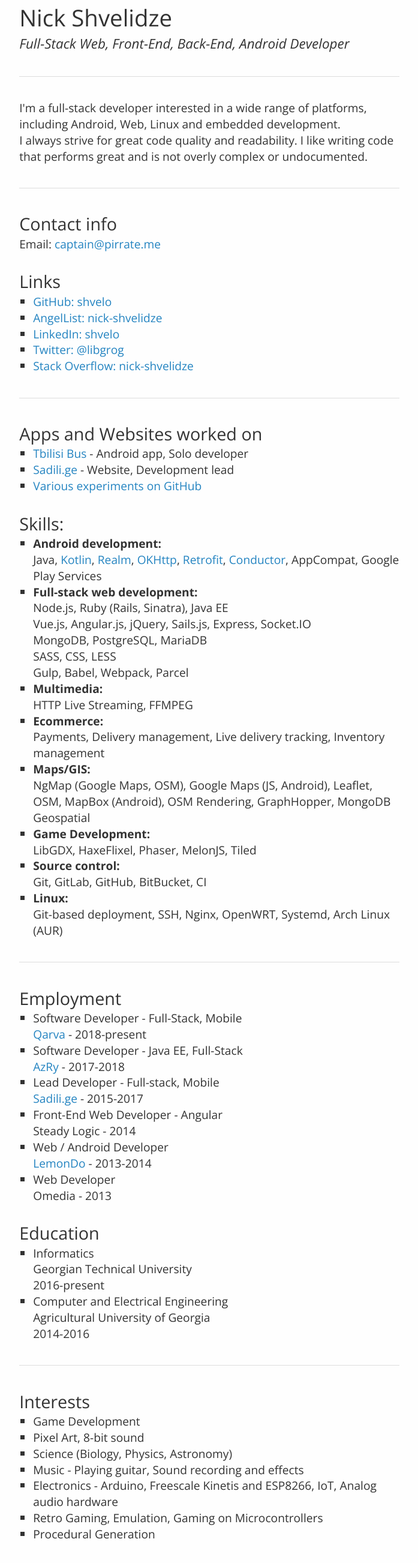
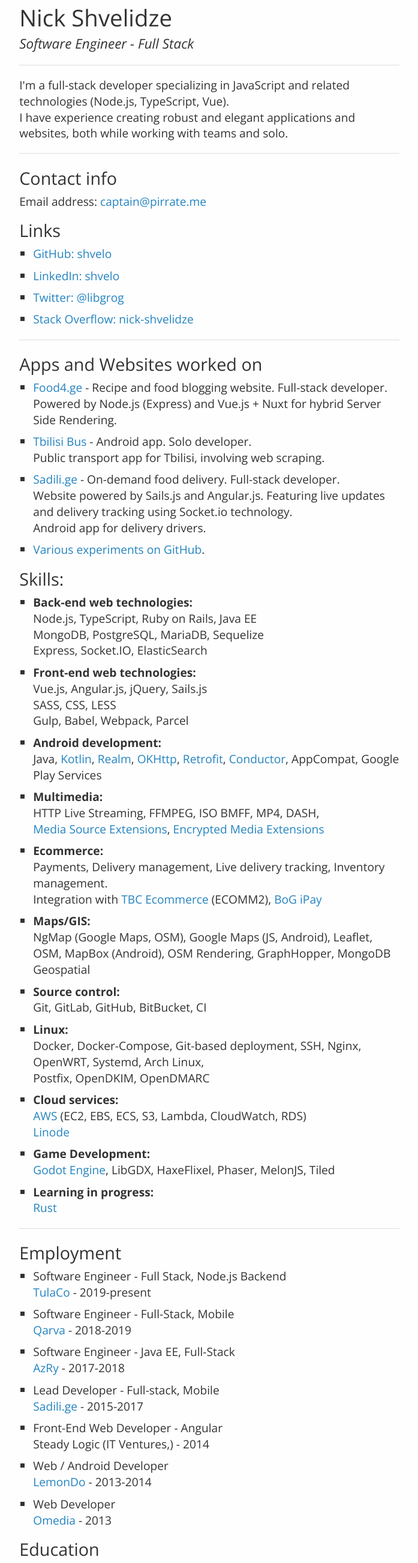
Before and after one commit to shvelo/resume, a website: page resume.html in a window 1280 px wide. Shown: the part 32-2637 px from the top of the page at 60% size, without its empty margins (291-988 px from the left). Drawn offline with nearby package versions, Linux system fonts and the light colour scheme.

Commit message:
Update Resume

```diff
--- a/js/insm.js
+++ /dev/null
@@ -1,3 +0,0 @@
-var e = "pncgnva@c"+"veengr.zr",
-a = e.replace(/[a-zA-Z]/g,function(c){return String.fromCharCode((c<="Z"?90:122)>=(c=c.charCodeAt(0)+13)?c:c-26);});
-document.write("<a h"+"ref='"+"ma"+"ilto"+":"+addr+"'>"+addr+"</a>");
--- a/resume.html
+++ b/resume.html
@@ -9,17 +9,17 @@
 </head>
 <body>
 	<h1 id="nick-shvelidze">Nick Shvelidze</h1>
-<h3 id="full-stack-web-front-end-back-end-android-developer">Full-Stack Web, Front-End, Back-End, Android Developer</h3>
+<h3 id="software-engineer---full-stack">Software Engineer - Full Stack</h3>
 <hr>
-<p>I&#39;m a full-stack developer interested in a wide range of platforms, including Android, Web, Linux and embedded development.</p>
-<p>I always strive for great code quality and readability. I like writing code that performs great and is not overly complex or undocumented.</p>
+<p>I&#39;m a full-stack developer specializing in JavaScript
+and related technologies (Node.js, TypeScript, Vue).</p>
+<p>I have experience creating robust and elegant applications and websites, both while working with teams and solo.</p>
 <hr>
 <h2 id="contact-info">Contact info</h2>
-<p>Email: <a href="mailto:captain@pirrate.me">captain@pirrate.me</a></p>
+<p>Email address: <a href="mailto:captain@pirrate.me">captain@pirrate.me</a></p>
 <h2 id="links">Links</h2>
 <ul>
 <li><a href="https://github.com/shvelo">GitHub: shvelo</a></li>
-<li><a href="https://angel.co/nick-shvelidze">AngelList: nick-shvelidze</a></li>
 <li><a href="https://www.linkedin.com/in/shvelo">LinkedIn: shvelo</a></li>
 <li><a href="https://twitter.com/libgrog">Twitter: @libgrog</a></li>
 <li><a href="https://stackoverflow.com/users/995041/nick-shvelidze">Stack Overflow: nick-shvelidze</a></li>
@@ -27,47 +27,54 @@
 <hr>
 <h2 id="apps-and-websites-worked-on">Apps and Websites worked on</h2>
 <ul>
-<li><a href="https://play.google.com/store/apps/details?id=com.tbilisi.bus">Tbilisi Bus</a> - Android app, Solo developer</li>
-<li><a href="https://sadili.ge">Sadili.ge</a> - Website, Development lead</li>
-<li><a href="http://pirrate.me/">Various experiments on GitHub</a></li>
+<li><a href="https://food4.ge">Food4.ge</a> - Recipe and food blogging website. Full-stack developer.<br>Powered by Node.js (Express) and Vue.js + Nuxt for hybrid Server Side Rendering.</li>
+<li><a href="https://play.google.com/store/apps/details?id=com.tbilisi.bus">Tbilisi Bus</a> - Android app. Solo developer.<br>Public transport app for Tbilisi, involving web scraping.</li>
+<li><a href="https://sadili.ge">Sadili.ge</a> - On-demand food delivery. Full-stack developer.<br>Website powered by Sails.js and Angular.js. Featuring live updates and delivery tracking using Socket.io technology.<br>Android app for delivery drivers.</li>
+<li><a href="http://pirrate.me/">Various experiments on GitHub</a>.</li>
 </ul>
 <h2 id="skills">Skills:</h2>
 <ul>
-<li><strong>Android development:</strong><br>Java, <a href="https://kotlinlang.org/">Kotlin</a>, <a href="https://realm.io/">Realm</a>, <a href="http://square.github.io/okhttp/">OKHttp</a>,
-<a href="http://square.github.io/retrofit/">Retrofit</a>, <a href="https://github.com/bluelinelabs/Conductor">Conductor</a>, AppCompat, Google Play Services</li>
-<li><strong>Full-stack web development:</strong><br>Node.js, Ruby (Rails, Sinatra), Java EE<br>Vue.js, Angular.js, jQuery, Sails.js, Express, Socket.IO<br>MongoDB, PostgreSQL, MariaDB<br>SASS, CSS, LESS<br>Gulp, Babel, Webpack, Parcel  </li>
-<li><strong>Multimedia:</strong><br>HTTP Live Streaming, FFMPEG</li>
-<li><strong>Ecommerce:</strong><br>Payments, Delivery management, Live delivery tracking, Inventory management</li>
-<li><strong>Maps/GIS:</strong><br>NgMap (Google Maps, OSM), Google Maps (JS, Android), Leaflet, OSM, MapBox (Android), OSM Rendering, GraphHopper, MongoDB Geospatial  </li>
-<li><strong>Game Development:</strong><br>LibGDX, HaxeFlixel, Phaser, MelonJS, Tiled</li>
-<li><strong>Source control:</strong><br>Git, GitLab, GitHub, BitBucket, CI  </li>
-<li><strong>Linux:</strong><br>Git-based deployment, SSH, Nginx, OpenWRT, Systemd, Arch Linux (AUR)</li>
+<li><strong>Back-end web technologies:</strong><br>Node.js, TypeScript, Ruby on Rails, Java EE<br>MongoDB, PostgreSQL, MariaDB, Sequelize<br>Express, Socket.IO, ElasticSearch</li>
+<li><strong>Front-end web technologies:</strong><br>Vue.js, Angular.js, jQuery, Sails.js<br>SASS, CSS, LESS<br>Gulp, Babel, Webpack, Parcel</li>
+<li><strong>Android development:</strong><br>Java, <a href="https://kotlinlang.org/">Kotlin</a>,
+<a href="https://realm.io/">Realm</a>,
+<a href="http://square.github.io/okhttp/">OKHttp</a>,
+<a href="http://square.github.io/retrofit/">Retrofit</a>,
+<a href="https://github.com/bluelinelabs/Conductor">Conductor</a>, AppCompat, Google Play Services</li>
+<li><strong>Multimedia:</strong><br>HTTP Live Streaming, FFMPEG, ISO BMFF, MP4, DASH,<br><a href="https://www.w3.org/TR/media-source/">Media Source Extensions</a>,
+<a href="https://www.w3.org/TR/encrypted-media/">Encrypted Media Extensions</a></li>
+<li><strong>Ecommerce:</strong><br>Payments, Delivery management, Live delivery tracking, Inventory management.<br>Integration with <a href="https://www.tbcbank.ge/web/en/e-commerce">TBC Ecommerce</a> (ECOMM2), <a href="https://ipay.ge/">BoG iPay</a></li>
+<li><strong>Maps/GIS:</strong><br>NgMap (Google Maps, OSM), Google Maps (JS, Android), Leaflet, OSM, MapBox (Android),
+OSM Rendering, GraphHopper, MongoDB Geospatial</li>
+<li><strong>Source control:</strong><br>Git, GitLab, GitHub, BitBucket, CI</li>
+<li><strong>Linux:</strong><br>Docker, Docker-Compose, Git-based deployment, SSH, Nginx, OpenWRT, Systemd, Arch Linux,<br>Postfix, OpenDKIM, OpenDMARC</li>
+<li><strong>Cloud services:</strong><br><a href="https://aws.amazon.com/">AWS</a> (EC2, EBS, ECS, S3, Lambda, CloudWatch, RDS)<br><a href="https://www.linode.com/">Linode</a></li>
+<li><strong>Game Development:</strong><br><a href="https://godotengine.org/">Godot Engine</a>, LibGDX, HaxeFlixel, Phaser, MelonJS, Tiled</li>
+<li><strong>Learning in progress:</strong><br><a href="https://www.rust-lang.org/">Rust</a></li>
 </ul>
 <hr>
 <h2 id="employment">Employment</h2>
 <ul>
-<li>Software Developer - Full-Stack, Mobile<br><a href="https://qarva.com">Qarva</a> - 2018-present</li>
-<li>Software Developer - Java EE, Full-Stack<br><a href="https://azry.com">AzRy</a> - 2017-2018</li>
+<li>Software Engineer - Full Stack, Node.js Backend<br><a href="https://tula.co">TulaCo</a> - 2019-present</li>
+<li>Software Engineer - Full-Stack, Mobile<br><a href="https://qarva.com">Qarva</a> - 2018-2019</li>
+<li>Software Engineer - Java EE, Full-Stack<br><a href="https://azry.com">AzRy</a> - 2017-2018</li>
 <li>Lead Developer - Full-stack, Mobile<br><a href="https://sadili.ge">Sadili.ge</a> - 2015-2017</li>
-<li>Front-End Web Developer - Angular<br>Steady Logic - 2014</li>
+<li>Front-End Web Developer - Angular<br>Steady Logic (IT Ventures,) - 2014</li>
 <li>Web / Android Developer<br><a href="http://www.lemondo.com/">LemonDo</a> - 2013-2014</li>
-<li>Web Developer<br>Omedia - 2013</li>
+<li>Web Developer<br><a href="http://omedia.ge/">Omedia</a> - 2013</li>
 </ul>
 <h2 id="education">Education</h2>
 <ul>
-<li>Informatics<br>Georgian Technical University<br>2016-present  </li>
+<li>Informatics<br>Georgian Technical University<br>2016-present</li>
 <li>Computer and Electrical Engineering<br>Agricultural University of Georgia<br>2014-2016</li>
 </ul>
 <hr>
 <h2 id="interests">Interests</h2>
 <ul>
-<li>Game Development  </li>
-<li>Pixel Art, 8-bit sound  </li>
-<li>Science (Biology, Physics, Astronomy)  </li>
-<li>Music - Playing guitar, Sound recording and effects  </li>
-<li>Electronics - Arduino, Freescale Kinetis and ESP8266, IoT, Analog audio hardware  </li>
-<li>Retro Gaming, Emulation, Gaming on Microcontrollers  </li>
-<li>Procedural Generation  </li>
+<li><strong>Photography</strong><br>I collect vintage film and digital cameras.<br>Photography is my #1 hobby.<br>You can see my work on <a href="https://unsplash.com/@shvelo">Unsplash</a>.</li>
+<li><strong>Game Development</strong><br>I develop games as a hobby. I think it provides a good challenge to my programming and logic skills.</li>
+<li><strong>Electronics</strong><br>I experiment with the Arduino ecosystem and ESP series of boards.</li>
+<li><strong>Vintage computers</strong><br>I collect various vintage computers, such as IBM ThinkPads.  </li>
 </ul>
 <hr>
 <p><a href="https://github.com/shvelo/resume">Source on GitHub</a></p>
--- a/sass/app.scss
+++ b/sass/app.scss
@@ -62,7 +62,8 @@
 
 h2 {
 	font-weight: normal;
-	margin-top: 1em;
+	margin-top: .5em;
+	margin-bottom: .2em;
 }
 
 h3 {
@@ -82,6 +83,10 @@
 
 ol {
 	padding-left: 1.2em;
+}
+
+ul li {
+	margin-bottom: .5em;
 }
 
 blockquote {
@@ -117,7 +122,7 @@
 hr {
 	color : #ddd;
 	height : 1px;
-	margin: 2em 0;
+	margin: 1em 0;
 	border-top : solid 1px #ddd;
 	border-bottom : none;
 	border-left: 0;
```
Also changed, not shown: index.html (+36 -29 lines), resume.md (+59 -33 lines), css/app.css, 1 other file.
